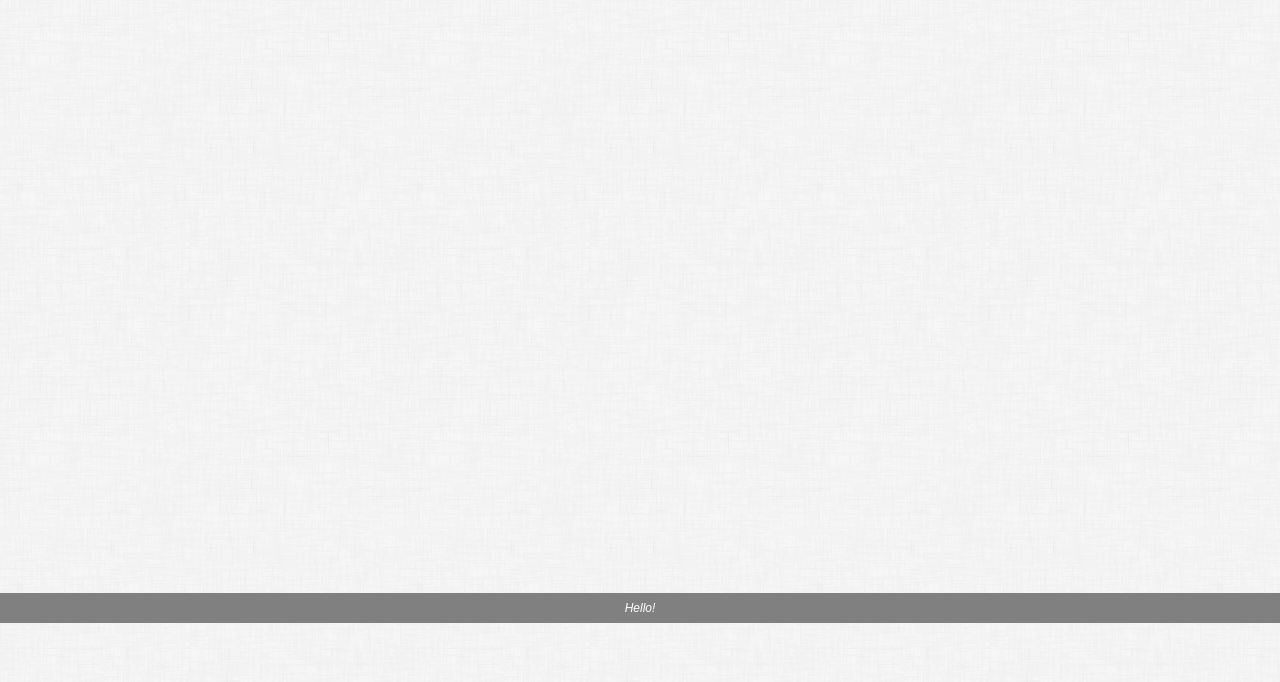
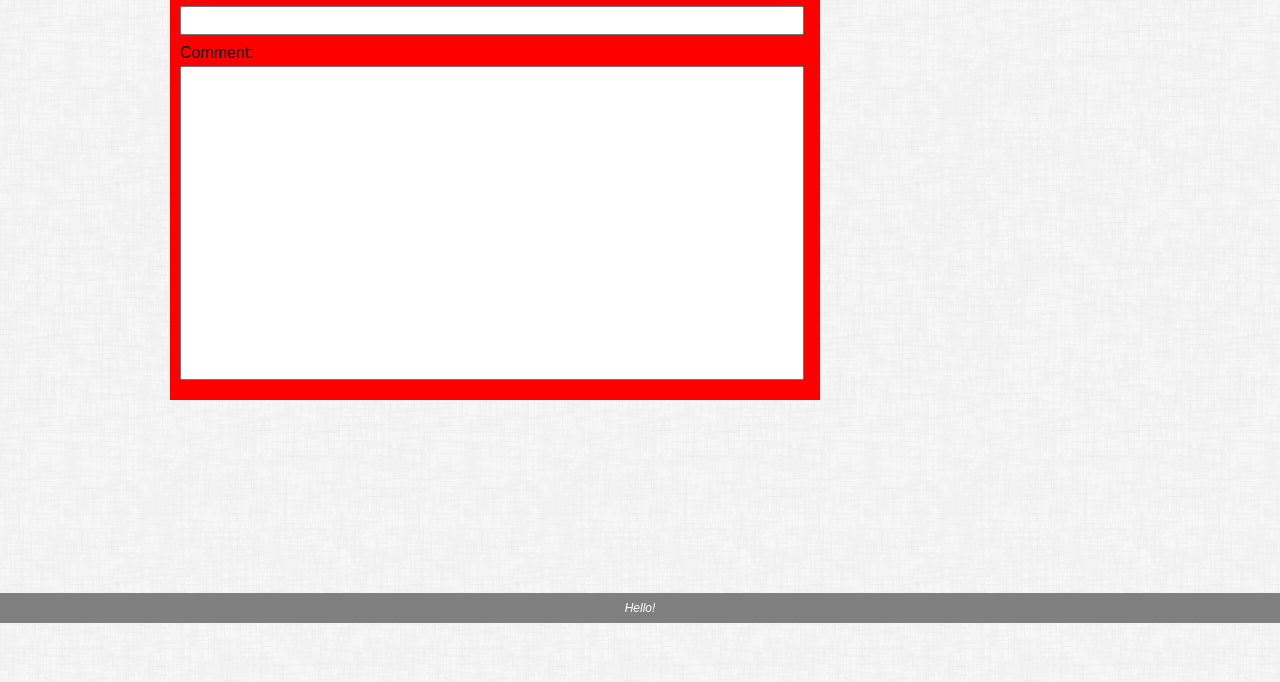
Before and after one commit to sashikers/Basic-Portfolio, a plain HTML site: page contact.html in a window 1280 px wide. Shown: the part 177-859 px from the top of the page. Drawn offline with Linux system fonts and the light colour scheme.

Commit message:
contact page done

```diff
--- a/assets/css/style.css
+++ b/assets/css/style.css
@@ -105,6 +105,14 @@ footer p {
 	padding: 4px;
 	color: white;
 }
+input {
+	margin: 5px 0px 10px 0px;
+	width: 620px;
+	padding: 10px 0px 0px 0px;
+}
+form {
+	padding: 10px;
+}
 
 .clearfix::after {
 	content: "";
--- a/contact.html
+++ b/contact.html
@@ -18,6 +18,14 @@
 			<section class="clearfix">
 				<article>
 					<h2 style="padding:10px;">Contact</h2>
+					<form>
+						Name:<br>
+						<input type="text" name="username"><br>
+						Email:<br>
+						<input type="text" name="useremail"><br>
+						Comment:<br>
+						<input type="text" name="usercomment" style="height: 300px;">
+					</form>
 				</article>
 				<aside>
 					<h2>Contact Me</h2>
```
